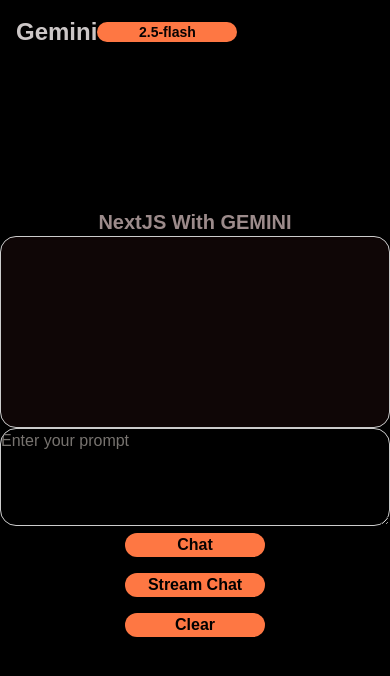
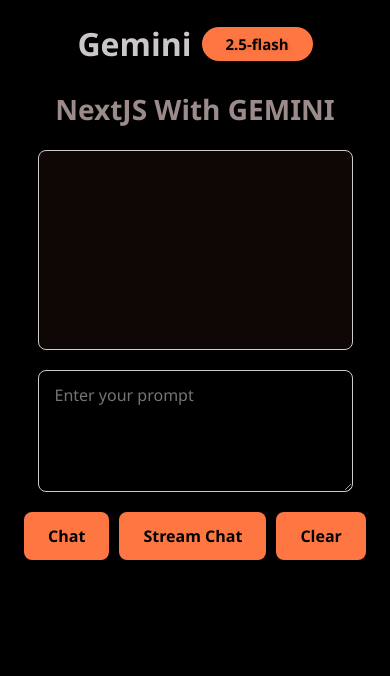
Before and after one commit to soham408/AIwithNextJS, a Next.js app: page / in a window 390 px wide. Shown: the top 676 px of the page. Built offline with nearby package versions, Linux system fonts and the light colour scheme.

Commit message:
responsive without taiwing

```diff
--- a/app/page.js
+++ b/app/page.js
@@ -261,12 +261,14 @@
 //   );
 // }
 
+
+
 "use client"
 
+import styles from "./page.module.css";
 import { useState } from "react";
 
 export default function Home() {
-
   const [message, setMessage] = useState("");
   const [response, setResponse] = useState("");
   const [streaming, setStreaming] = useState(false);
@@ -287,15 +289,12 @@
     try {
       const res = await fetch("/api/chat", {
         method: "POST",
-        headers: {
-          "Content-Type": "application/json"
-        },
-        body: JSON.stringify({ message })
+        headers: { "Content-Type": "application/json" },
+        body: JSON.stringify({ message }),
       });
 
       const data = await res.json();
       setResponse(data.response);
-
     } catch (error) {
       setResponse("Error: " + error.message);
     }
@@ -312,7 +311,7 @@
       const res = await fetch("/api/chat-stream", {
         method: "POST",
         headers: { "Content-Type": "application/json" },
-        body: JSON.stringify({ message })
+        body: JSON.stringify({ message }),
       });
 
       const reader = res.body.getReader();
@@ -320,9 +319,8 @@
 
       while (true) {
         const { done, value } = await reader.read();
-        if (done) {
-          break;
-        }
+        if (done) break;
+
         const chunk = decoder.decode(value);
         const lines = chunk.split("\n");
 
@@ -333,7 +331,6 @@
           }
         }
       }
-
     } catch (error) {
       setStreamResponse("Error: " + error.message);
     }
@@ -343,113 +340,155 @@
   };
 
   return (
-    <div className="min-h-screen p-4 sm:p-6 lg:p-8 flex flex-col items-center justify-center relative">
-
-      <div className="absolute top-4 left-4 sm:top-5 sm:left-5 lg:top-6 lg:left-6 flex items-center">
-        <h1
-          className="text-2xl sm:text-3xl lg:text-4xl font-bold"
+    <div
       style={{
-            color: "#ccc7c7ff",
-            textShadow: "2px 2px 4px rgba(0, 0, 0, 0.1)"
+        padding: "20px",
+        fontFamily: "'Segoe UI', Tahoma, Geneva, Verdana, sans-serif",
+        display: "flex",
+        flexDirection: "column",
+        alignItems: "center",
+        minHeight: "100vh",
       }}
     >
-          Gemini
-        </h1>
+      {/* Header */}
       <div
-          className="mx-auto px-5 sm:px-6 py-2 sm:py-2.5
-             rounded-full text-sm sm:text-base font-bold
-             bg-orange-500 text-black text-center
-             shadow-md cursor-pointer transition-all duration-300
-             hover:scale-105 active:scale-95 w-fit
-
-             px-8 py-4 border-none rounded-2xl text-base sm:text-lg font-bold cursor-pointer shadow-lg transition-all duration-300 hover:scale-105 active:scale-95 min-w-[140px]
-
-             "
         style={{
+          display: "flex",
+          flexWrap: "wrap",
+          alignItems: "center",
+          justifyContent: "center",
+          gap: "10px",
+          fontSize: "32px",
+          fontWeight: "bold",
+          color: "#ccc7c7ff",
+          textShadow: "2px 2px 4px rgba(0, 0, 0, 0.1)",
+          marginBottom: "20px",
+        }}
+      >
+        <h1 style={{ margin: 0 }}>Gemini</h1>
+        <div
+          style={{
+            fontSize: "15px",
+            padding: "6px 24px",
             backgroundColor: "#FE7743",
-            color: "#070202ff"
+            color: "#070202ff",
+            borderRadius: "18px",
+            fontWeight: "bold",
+            cursor: "pointer",
           }}
         >
           2.5-flash
         </div>
       </div>
 
-      <div className="mb-8 sm:mb-10 lg:mb-12 pt-6">
-        <h2
-          className="text-xl sm:text-2xl lg:text-3xl font-bold text-center"
+      {/* Subheading */}
+      <div
         style={{
+          fontSize: "28px",
+          fontWeight: "bold",
           color: "#9c8b8bff",
-            textShadow: "2px 2px 4px rgba(0, 0, 0, 0.1)"
+          textAlign: "center",
+          textShadow: "2px 2px 4px rgba(0, 0, 0, 0.1)",
+          marginBottom: "20px",
         }}
       >
         NextJS With GEMINI
-        </h2>
       </div>
 
-      <div className="w-full max-w-4xl space-y-6 sm:space-y-8">
+      {/* Response Box */}
       <div
-          className="w-full h-48 sm:h-52 lg:h-56 overflow-y-auto p-4 sm:p-5 lg:p-6 border rounded-2xl shadow-lg whitespace-pre-wrap text-sm sm:text-base leading-relaxed"
         style={{
+          width: "90%",
+          maxWidth: "900px",
+          height: "200px",
+          overflowY: "auto",
+          padding: "12px 16px",
+          marginBottom: "20px",
+          border: "1px solid #ccc",
+          borderRadius: "8px",
           backgroundColor: "#0f0606",
-            borderColor: "#ccc",
+          boxShadow: "0 4px 6px rgba(0, 0, 0, 0.1)",
+          whiteSpace: "pre-wrap",
+          fontSize: "14px",
           color: "#f7ebebff",
-            fontFamily: "'Segoe UI', Tahoma, Geneva, Verdana, sans-serif"
+          lineHeight: "1.8",
+          transition: "border-color 0.3s ease-in-out",
         }}
+        onFocus={(e) => (e.target.style.borderColor = "#007BFF")}
+        onBlur={(e) => (e.target.style.borderColor = "#ccc")}
       >
         {streamResponse}
         {response}
       </div>
 
+      {/* Textarea */}
       <textarea
-          id="textArea"
         value={message}
         onChange={(e) => setMessage(e.target.value)}
         placeholder="Enter your prompt"
         rows={4}
-          className="w-full p-4 sm:p-5 lg:p-6 rounded-2xl border shadow-sm text-base sm:text-lg resize-vertical outline-none transition-all duration-300"
         style={{
+          width: "90%",
+          maxWidth: "900px",
+          padding: "12px 16px",
+          borderRadius: "8px",
+          border: "1px solid #ccc",
+          boxShadow: "0 2px 4px rgba(0, 0, 0, 0.1)",
+          fontSize: "16px",
           color: "#eee6deff",
-            borderColor: "#ccc"
+          resize: "vertical",
+          outline: "none",
+          marginBottom: "20px",
+          transition: "border-color 0.3s, box-shadow 0.3s",
         }}
-          onFocus={(e) => e.target.style.borderColor = "#007BFF"}
-          onBlur={(e) => e.target.style.borderColor = "#ccc"}
+        onFocus={(e) => (e.target.style.borderColor = "#007BFF")}
+        onBlur={(e) => (e.target.style.borderColor = "#ccc")}
       />
 
-        <div className="flex flex-col sm:flex-row gap-4 sm:gap-6 justify-center items-center">
+      {/* Buttons */}
+      <div
+        style={{
+          display: "flex",
+          flexWrap: "wrap",
+          justifyContent: "center",
+          gap: "10px",
+        }}
+      >
         <button
           onClick={handleChat}
-            className="px-8 py-4 border-none rounded-2xl text-base sm:text-lg font-bold cursor-pointer shadow-lg transition-all duration-300 hover:scale-105 active:scale-95 min-w-[140px]"
-            style={{
-              backgroundColor: "#FE7743",
-              color: "#070202ff"
-            }}
+          style={buttonStyle}
         >
           {loadingChat ? "Loading..." : "Chat"}
         </button>
 
         <button
           onClick={handleStreamChat}
-            className="px-8 py-4 border-none rounded-2xl text-base sm:text-lg font-bold cursor-pointer shadow-lg transition-all duration-300 hover:scale-105 active:scale-95 min-w-[140px]"
-            style={{
-              backgroundColor: "#FE7743",
-              color: "#000"
-            }}
+          style={buttonStyle}
         >
           {loadingStream ? "Loading..." : "Stream Chat"}
         </button>
 
         <button
           onClick={clearTextArea}
-            className="px-8 py-4 border-none rounded-2xl text-base sm:text-lg font-bold cursor-pointer shadow-lg transition-all duration-300 hover:scale-105 active:scale-95 min-w-[140px]"
-            style={{
-              backgroundColor: "#FE7743",
-              color: "#000"
-            }}
+          style={buttonStyle}
         >
           Clear
         </button>
       </div>
     </div>
-    </div>
   );
 }
+
+// Button style reused
+const buttonStyle = {
+  padding: "12px 24px",
+  backgroundColor: "#FE7743",
+  color: "#000",
+  border: "none",
+  borderRadius: "8px",
+  fontSize: "16px",
+  fontWeight: "bold",
+  cursor: "pointer",
+  boxShadow: "0 4px 6px rgba(0, 0, 0, 0.1)",
+  transition: "transform 0.2s",
+};
```
Lines whose indentation alone changed are shown as unchanged.
